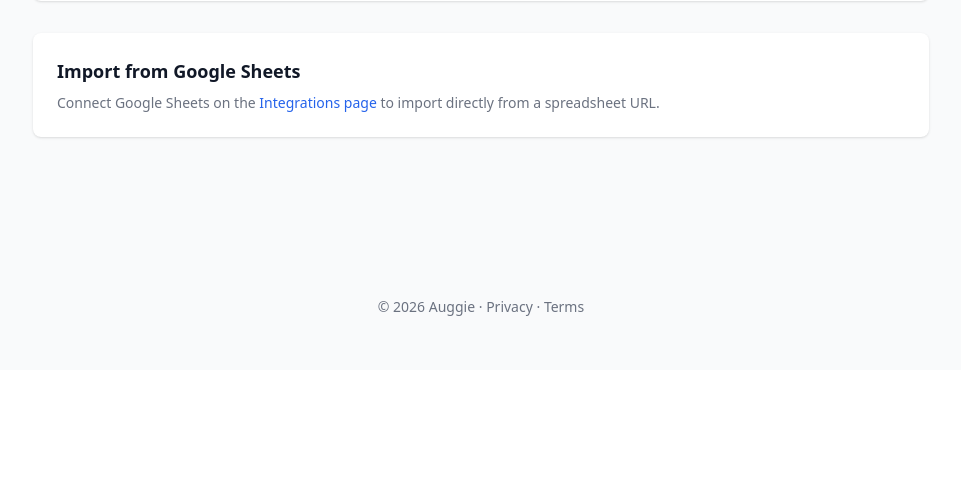
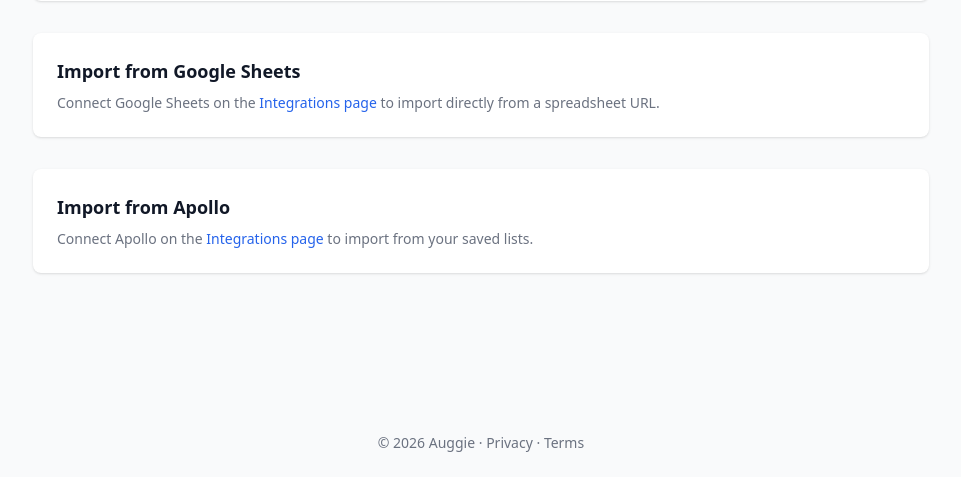
Before and after one commit to KeatonForrest/auggie, a FastAPI app: template templates/lists.html in a window 1280 px wide. Shown: the part 430-907 px from the top of the page, without its empty margins (159-1120 px from the left). Before the commit the page ends 746 px from the top, so only its background shows below. Run offline with FastAPI, Linux system fonts and the light colour scheme; the template is opened without the code that fills it, so the values that code supplies are empty; parts of the project's set-up code (start-up, migrations or seed data) failed here and were passed over; some libraries are stand-ins or nearby versions.

Commit message:
Add Apollo import option to Lists page
Users can now import from Apollo saved lists directly from the Lists
page instead of having to go to the Integrations page first.

Co-Authored-By: Claude Opus 4.5 <noreply@anthropic.com>

```diff
--- a/routes/lists.py
+++ b/routes/lists.py
@@ -42,6 +42,7 @@ async def lists_page(request: Request, user: dict = Depends(require_onboarding))
     usage = await get_user_usage(user["id"])
     recent = await list_lists(user["id"])
     gsheets_integration = await get_integration(user["id"], "google_sheets")
+    apollo_integration = await get_integration(user["id"], "apollo")
     return templates.TemplateResponse(
         "lists.html",
         {
@@ -51,6 +52,7 @@ async def lists_page(request: Request, user: dict = Depends(require_onboarding))
             "credits": usage.get("bonus_credits", 0) / 100,
             "is_admin": usage.get("is_admin", False),
             "google_sheets_connected": gsheets_integration is not None,
+            "apollo_connected": apollo_integration is not None,
         }
     )
 
--- a/templates/lists.html
+++ b/templates/lists.html
@@ -57,6 +57,19 @@
         <p id="gsheet-error" class="mt-2 text-sm text-red-600 hidden"></p>
         {% else %}
         <p class="text-sm text-gray-500">Connect Google Sheets on the <a href="/integrations" class="text-blue-600 hover:text-blue-800 font-medium">Integrations page</a> to import directly from a spreadsheet URL.</p>
+        {% endif %}
+    </div>
+
+    <!-- Import from Apollo -->
+    <div class="bg-white shadow rounded-lg p-6 mb-8">
+        <h2 class="text-lg font-semibold text-gray-900 mb-2">Import from Apollo</h2>
+        {% if apollo_connected %}
+        <p class="text-sm text-gray-500 mb-4">Select a saved list from your Apollo account to import companies.</p>
+        <button onclick="openApolloImport()" id="apollo-import-btn" class="bg-amber-600 text-white px-6 py-2 rounded-lg hover:bg-amber-700 text-sm font-medium">
+            Choose Apollo List
+        </button>
+        {% else %}
+        <p class="text-sm text-gray-500">Connect Apollo on the <a href="/integrations" class="text-blue-600 hover:text-blue-800 font-medium">Integrations page</a> to import from your saved lists.</p>
         {% endif %}
     </div>
 
@@ -144,6 +157,29 @@
 </div>
 {% endblock %}
 
+{% if apollo_connected %}
+<!-- Apollo Import Modal -->
+<div id="apollo-import-modal" class="hidden fixed inset-0 bg-black bg-opacity-50 z-50 flex items-center justify-center" onclick="if(event.target===this) closeApolloImport()">
+    <div class="bg-white rounded-xl shadow-xl max-w-2xl w-full mx-4 max-h-[80vh] flex flex-col">
+        <div class="p-6 border-b flex justify-between items-center">
+            <h2 class="text-lg font-semibold">Import from Apollo</h2>
+            <button onclick="closeApolloImport()" class="text-gray-400 hover:text-gray-600">&times;</button>
+        </div>
+        <div class="p-6 overflow-y-auto flex-1">
+            <div id="ap-loading" class="text-center py-8 text-gray-500">Loading saved lists...</div>
+            <div id="ap-lists" class="hidden space-y-2"></div>
+            <div id="ap-error" class="hidden text-center py-8 text-red-600"></div>
+        </div>
+        <div class="p-6 border-t flex justify-end">
+            <input type="text" id="ap-list-name" placeholder="List name" value="Apollo Import" class="border border-gray-300 rounded-lg px-3 py-2 text-sm w-48 mr-3">
+            <button onclick="importApolloList()" id="ap-import-btn" class="px-4 py-2 bg-amber-600 text-white text-sm font-medium rounded-lg hover:bg-amber-700 disabled:opacity-50" disabled>
+                Import & Analyze
+            </button>
+        </div>
+    </div>
+</div>
+{% endif %}
+
 {% block scripts %}
 <script>
 function importGoogleSheet() {
@@ -180,5 +216,65 @@ function importGoogleSheet() {
         btn.textContent = 'Import & Analyze';
     });
 }
+
+// Apollo import
+var apSelectedListId = null;
+
+function openApolloImport() {
+    document.getElementById('apollo-import-modal').classList.remove('hidden');
+    loadApolloLists();
+}
+
+function closeApolloImport() {
+    document.getElementById('apollo-import-modal').classList.add('hidden');
+}
+
+function loadApolloLists() {
+    document.getElementById('ap-loading').classList.remove('hidden');
+    document.getElementById('ap-error').classList.add('hidden');
+    document.getElementById('ap-lists').classList.add('hidden');
+    fetch('/integrations/apollo/lists')
+        .then(function(r) { if (!r.ok) throw new Error('Failed'); return r.json(); })
+        .then(function(lists) {
+            document.getElementById('ap-loading').classList.add('hidden');
+            var container = document.getElementById('ap-lists');
+            container.classList.remove('hidden');
+            container.innerHTML = '';
+            lists.forEach(function(l) {
+                var div = document.createElement('div');
+                div.className = 'p-3 rounded-lg border border-gray-200 hover:bg-gray-50 cursor-pointer';
+                div.textContent = l.name || l.id;
+                div.onclick = function() {
+                    container.querySelectorAll('div').forEach(function(d) { d.className = 'p-3 rounded-lg border border-gray-200 hover:bg-gray-50 cursor-pointer'; });
+                    div.className = 'p-3 rounded-lg border border-amber-600 bg-amber-50 cursor-pointer';
+                    apSelectedListId = l.id;
+                    document.getElementById('ap-import-btn').disabled = false;
+                };
+                container.appendChild(div);
+            });
+            if (lists.length === 0) container.innerHTML = '<p class="text-gray-500 text-sm">No saved lists found in Apollo.</p>';
+        })
+        .catch(function() {
+            document.getElementById('ap-loading').classList.add('hidden');
+            document.getElementById('ap-error').classList.remove('hidden');
+            document.getElementById('ap-error').textContent = 'Failed to load lists from Apollo.';
+        });
+}
+
+function importApolloList() {
+    if (!apSelectedListId) return;
+    var btn = document.getElementById('ap-import-btn');
+    btn.disabled = true; btn.textContent = 'Importing...';
+    fetch('/integrations/apollo/import', {
+        method: 'POST', headers: { 'Content-Type': 'application/json' },
+        body: JSON.stringify({ list_id: apSelectedListId, name: document.getElementById('ap-list-name').value || 'Apollo Import' })
+    })
+    .then(function(r) { return r.json(); })
+    .then(function(data) {
+        if (data.success) window.location.href = '/lists/' + data.list_id;
+        else { btn.disabled = false; btn.textContent = 'Import & Analyze'; }
+    })
+    .catch(function() { btn.disabled = false; btn.textContent = 'Import & Analyze'; });
+}
 </script>
 {% endblock %}
```
